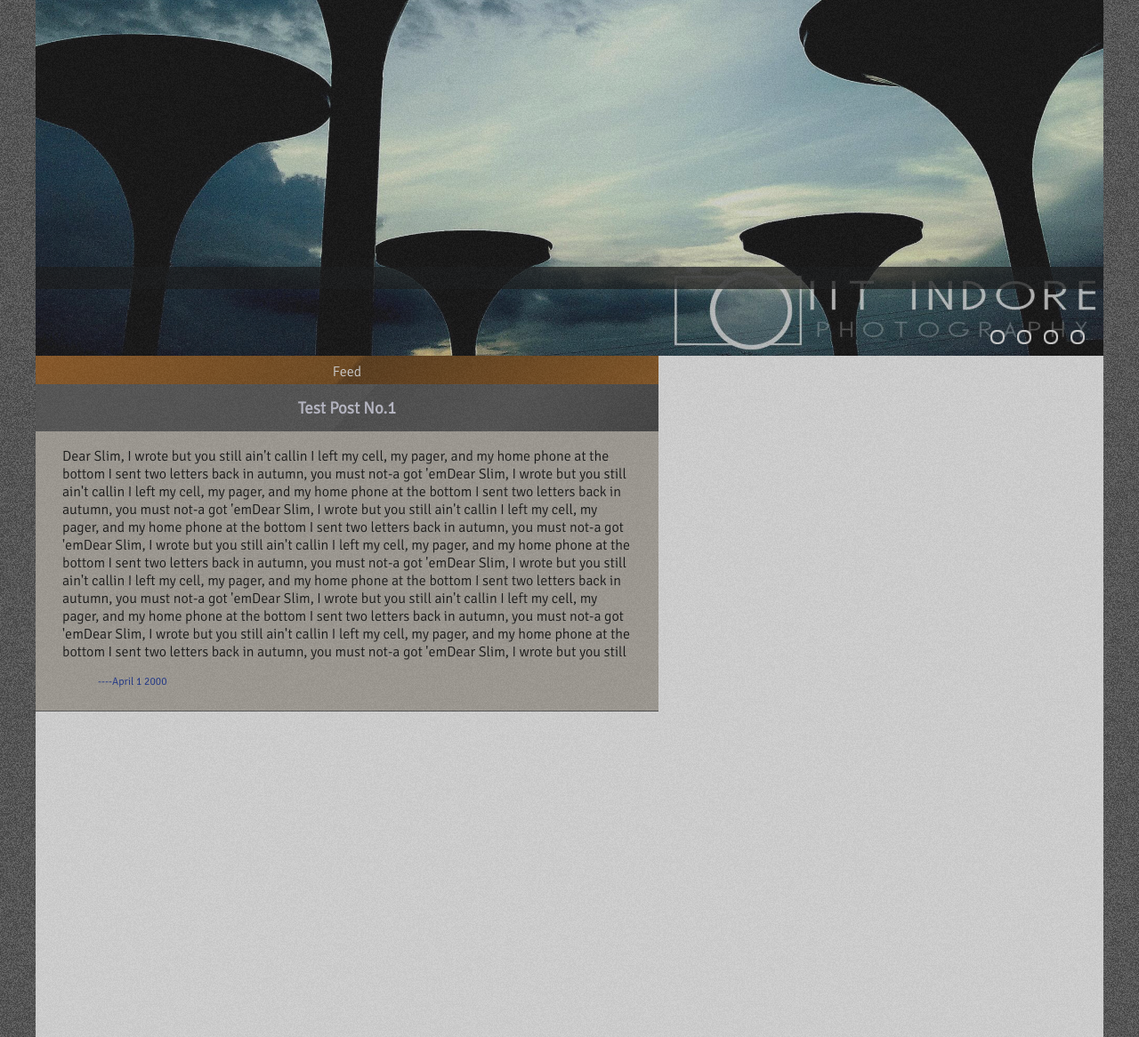
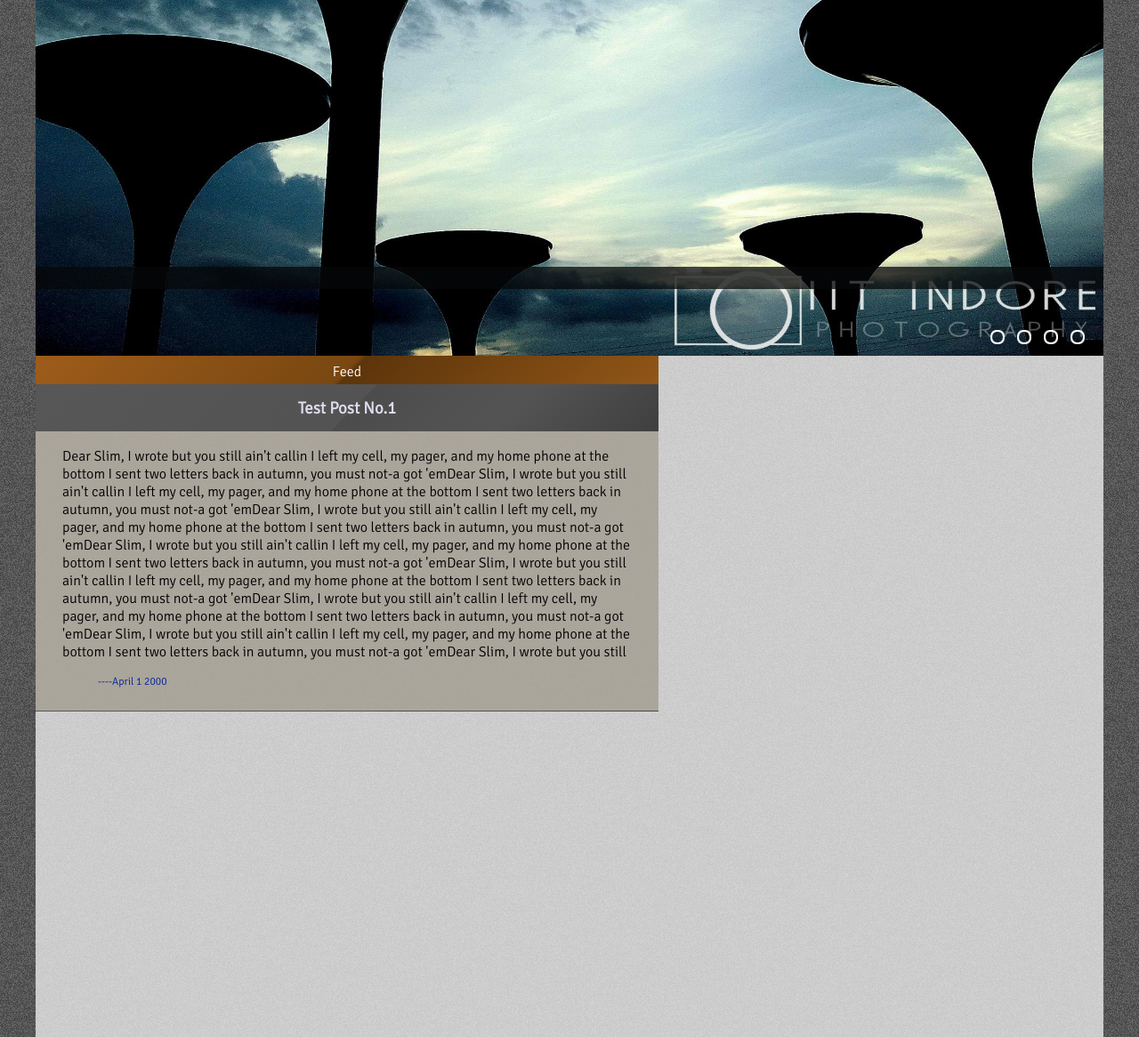
Before and after one commit to docm-iiti/hostel, a PHP site: page / in a window 1280 px wide. Shown: the part 128-1294 px from the top of the page at 89% size. Run offline with PHP 8.4, Linux system fonts and the light colour scheme; some libraries are stand-ins or nearby versions.

Commit message:
Updated content opacity levels....visible chnages

```diff
--- a/css/pagelayout.css
+++ b/css/pagelayout.css
@@ -32,8 +32,7 @@
 	bottom:0;
 	left:0;
 	right:0;
-	background-color:#FFF;
-	opacity:0.7;
+	background:rgba(255,255,255,0.7);
 	width:100%;
 	height:2000px;
 }
```
